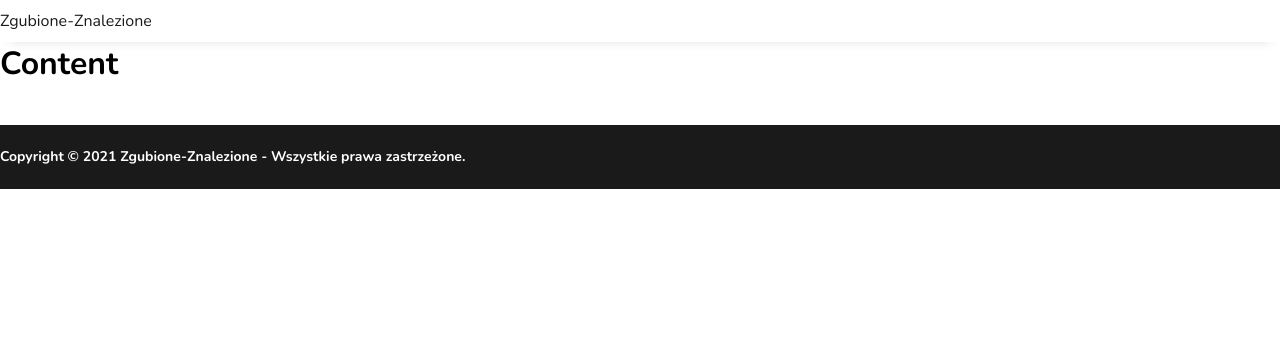
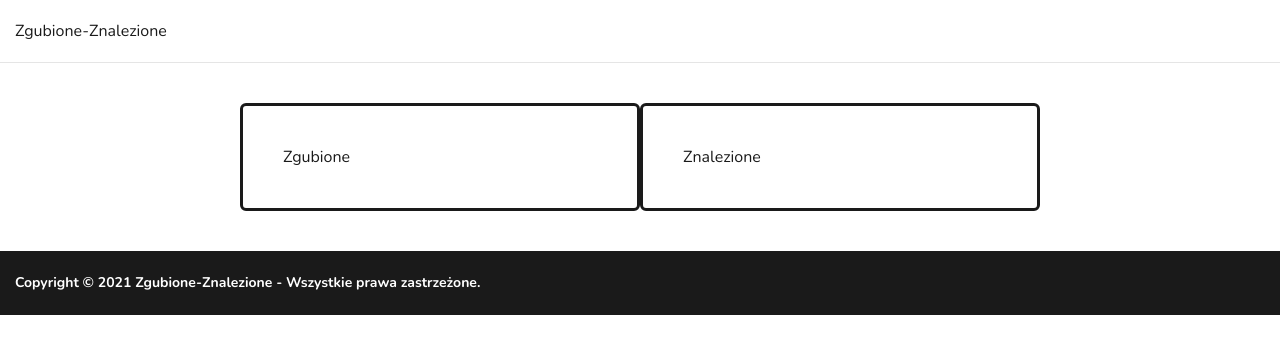
Before and after one commit to artmucha/z-z-web, a Next.js app: page / in a window 1280 px wide. Shown: the top 354 px of the page. Built offline with nearby package versions, Linux system fonts and the light colour scheme.

Commit message:
add simple homepage

```diff
--- a/components/Layout.js
+++ b/components/Layout.js
@@ -10,13 +10,13 @@ const Layout = ({ children, title = 'Zgubione-Znalezione', description = 'Opis b
 				<meta name="description" content={description} />
       </Head>
 			<header className={styles.header}>
-				Zgubione-Znalezione
+			<Link href="/">Zgubione-Znalezione</Link>
 			</header>
 
 			{children}
 
 			<footer className={styles.footer}>
-				Copyright © {new Date().getFullYear()} <Link href="https://zgubione.com"><a>Zgubione-Znalezione</a></Link> - Wszystkie prawa zastrzeżone.
+				Copyright © {new Date().getFullYear()} <Link href="https://zgubione.com">Zgubione-Znalezione</Link> - Wszystkie prawa zastrzeżone.
 			</footer>
     </>
   )
--- a/pages/_document.js
+++ b/pages/_document.js
@@ -3,7 +3,7 @@ import NextDocument, { Html, Head, Main, NextScript } from 'next/document'
 class Document extends NextDocument {
   render() {
     return (
-      <Html>
+      <Html lang="pl">
         <Head>
 					<meta charSet="utf-8" />
 					<meta name="viewport" content="initial-scale=1.0, width=device-width" />
--- a/pages/index.js
+++ b/pages/index.js
@@ -1,10 +1,26 @@
+import Link from 'next/link';
+
 import Layout from 'components/Layout';
-
+import { container } from 'styles/Layout.module.css'
+import styles from 'styles/Home.module.css'
 
 const Home = () => {
   return (
     <Layout>
-      <h1>Content</h1>
+      <main className={container}>
+        <div className={styles.home}>
+          <Link href="/zgubione">
+            <div className={styles.homeItem}>
+              Zgubione
+            </div>
+          </Link>
+          <Link href="/znalezione">
+            <div className={styles.homeItem}>
+              Znalezione
+            </div>
+          </Link>
+        </div>
+      </main>
     </Layout>
   )
 };
--- /dev/null
+++ b/styles/Home.module.css
@@ -0,0 +1,27 @@
+.home {
+	display: block;
+	max-width: 800px;
+	margin: 20px auto;
+}
+
+.homeItem {
+	width: 100%;
+	border: 3px solid #1a1a1a;
+	border-radius: 6px;
+	padding: 40px;
+	color: #1a1a1a;
+	transition: 0.2s all ease-in-out;
+}
+
+.homeItem:hover {
+	color: blue;
+	border: 3px solid blue;
+}
+
+@media (min-width: 768px) {
+	.home {
+		display: flex;
+		justify-content: space-between;
+		margin: 40px auto;
+	}
+}
--- a/styles/Layout.module.css
+++ b/styles/Layout.module.css
@@ -1,14 +1,12 @@
 .header {
 	background-color: #ffffff;
 	color: #1a1a1a;
-	padding-top: 10px;
-	padding-bottom: 10px;
-	box-shadow: 0 11px 10px -10px rgba(0, 0, 0, 0.1);
+	padding: 20px 10px;
+	border-bottom: 1px solid rgba(0, 0, 0, 0.1);
 }
 
 .footer {
-	padding-top: 20px;
-	padding-bottom: 20px;
+	padding: 20px 10px;
 	margin-top: 20px;
 	line-height: 1.7;
 	font-weight: 700;
@@ -16,9 +14,29 @@
 	font-size: 14px;
 	background-color: #1a1a1a;
 	text-align: center;
+}
 
-	@media (min-width: 768px) {
+.container {
+	width: 100%;
+	max-width: 1200px;
+	margin: 0 auto;
+	padding-left: 10px;
+	padding-right: 10px;
+}
+
+@media (min-width: 992px) {
+	.header {
+		padding: 20px 15px;
+	}
+
+	.footer {
+		padding: 20px 15px;
 		margin-top: 40px;
 		text-align: left;
 	}
+
+	.container {
+		padding-left: 15px;
+		padding-right: 15px;
+	}
 }
```
Also changed, not shown: pages/zgubione.js (added, +16 -0 lines), pages/znalezione.js (added, +14 -0 lines), 1 other file (tests, documents, lock files or other folders).
